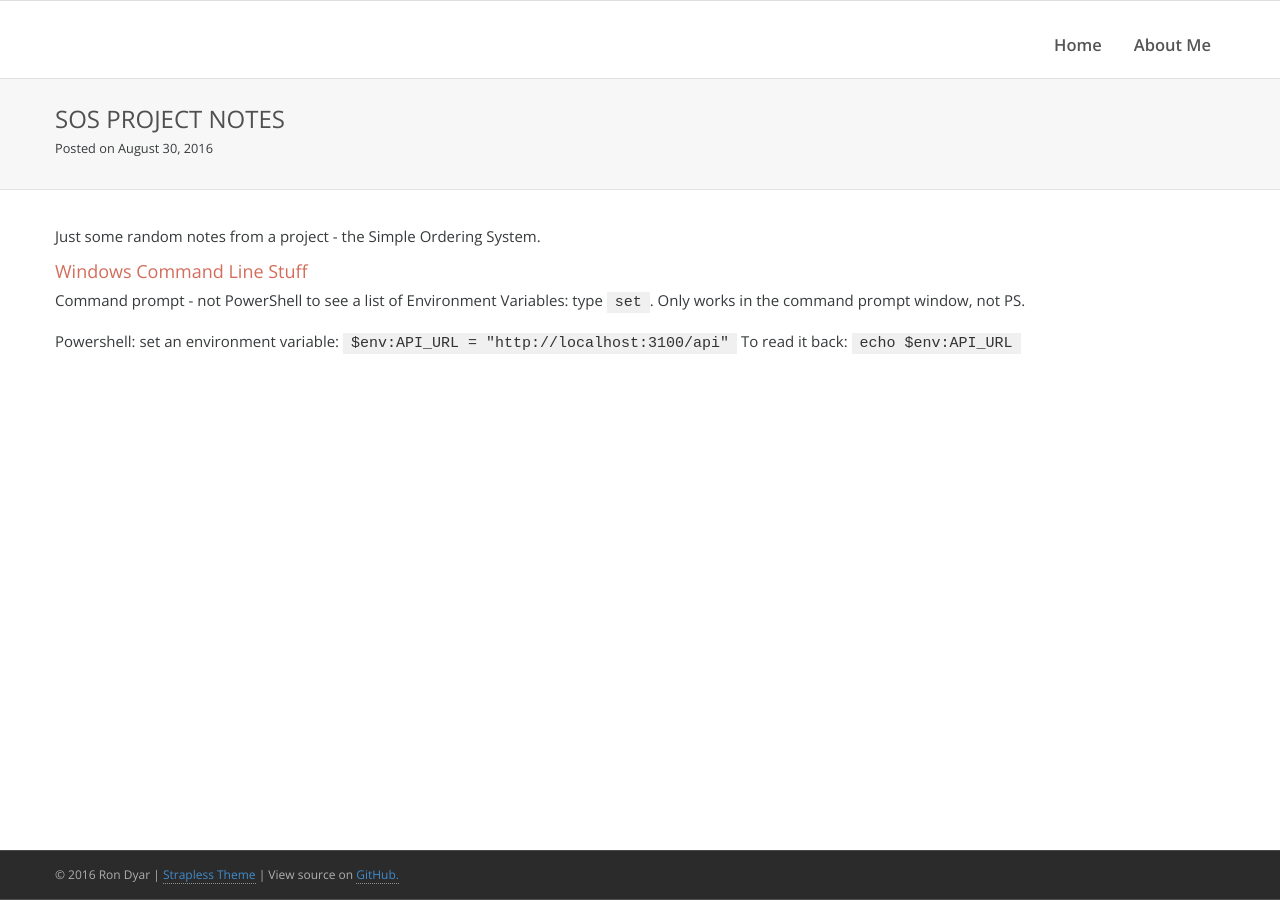
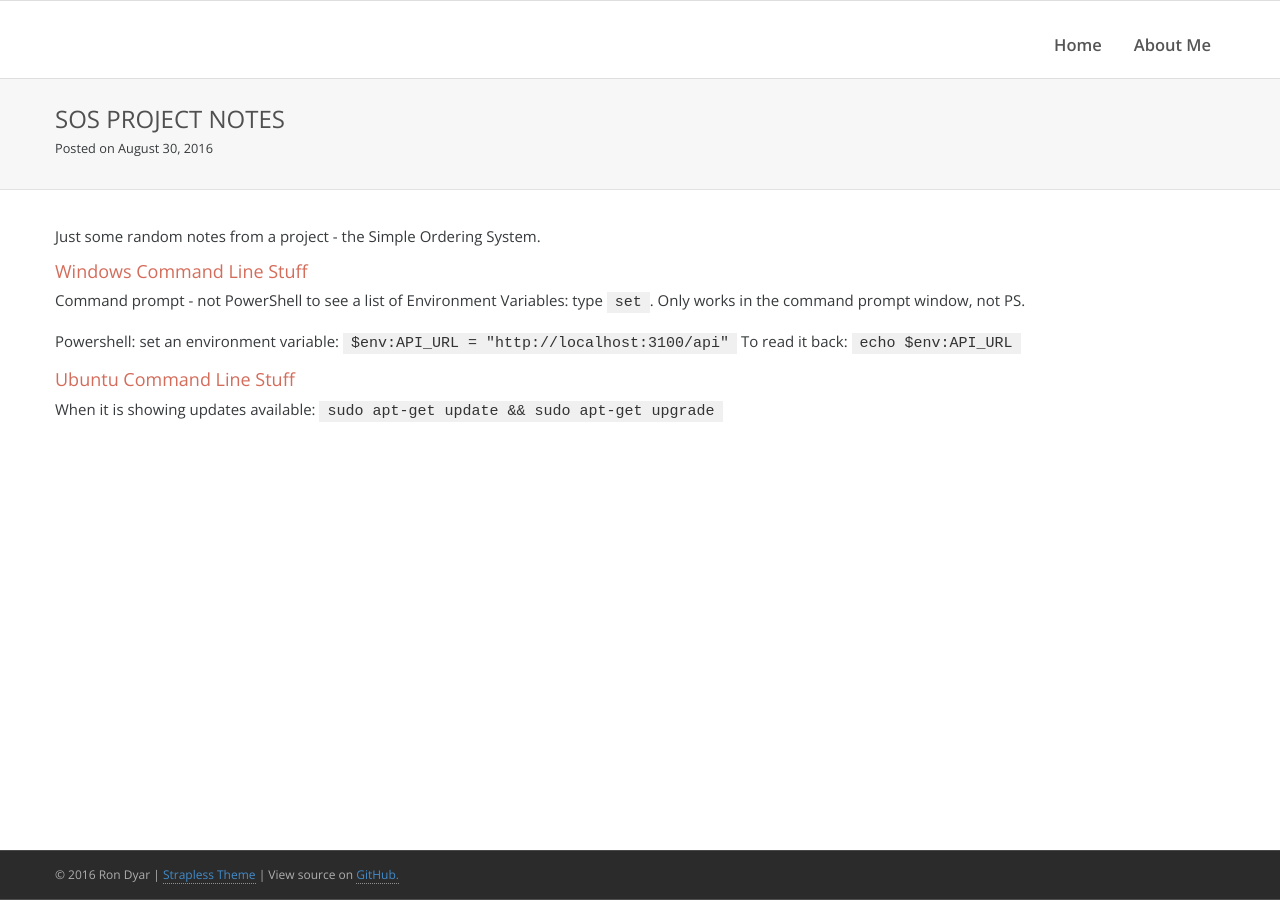
Before and after one commit to rdyar/rdyar.github.io, a Jekyll site: the page built from _posts/2016-08-30-SOS-project-notes.md, in a window 1280 px wide. Built offline with Jekyll 4.4.1, drawn with Linux system fonts in a browser that asks for light colours.

Commit message:
Update 2016-08-30-SOS-project-notes.md

```diff
--- a/_posts/2016-08-30-SOS-project-notes.md
+++ b/_posts/2016-08-30-SOS-project-notes.md
@@ -9,3 +9,7 @@ Command prompt - not PowerShell to see a list of Environment Variables: type `se
 
 Powershell: set an environment variable: `$env:API_URL = "http://localhost:3100/api"`
 To read it back: `echo $env:API_URL`
+
+## Ubuntu Command Line Stuff
+
+When it is showing updates available: `sudo apt-get update && sudo apt-get upgrade`
```
